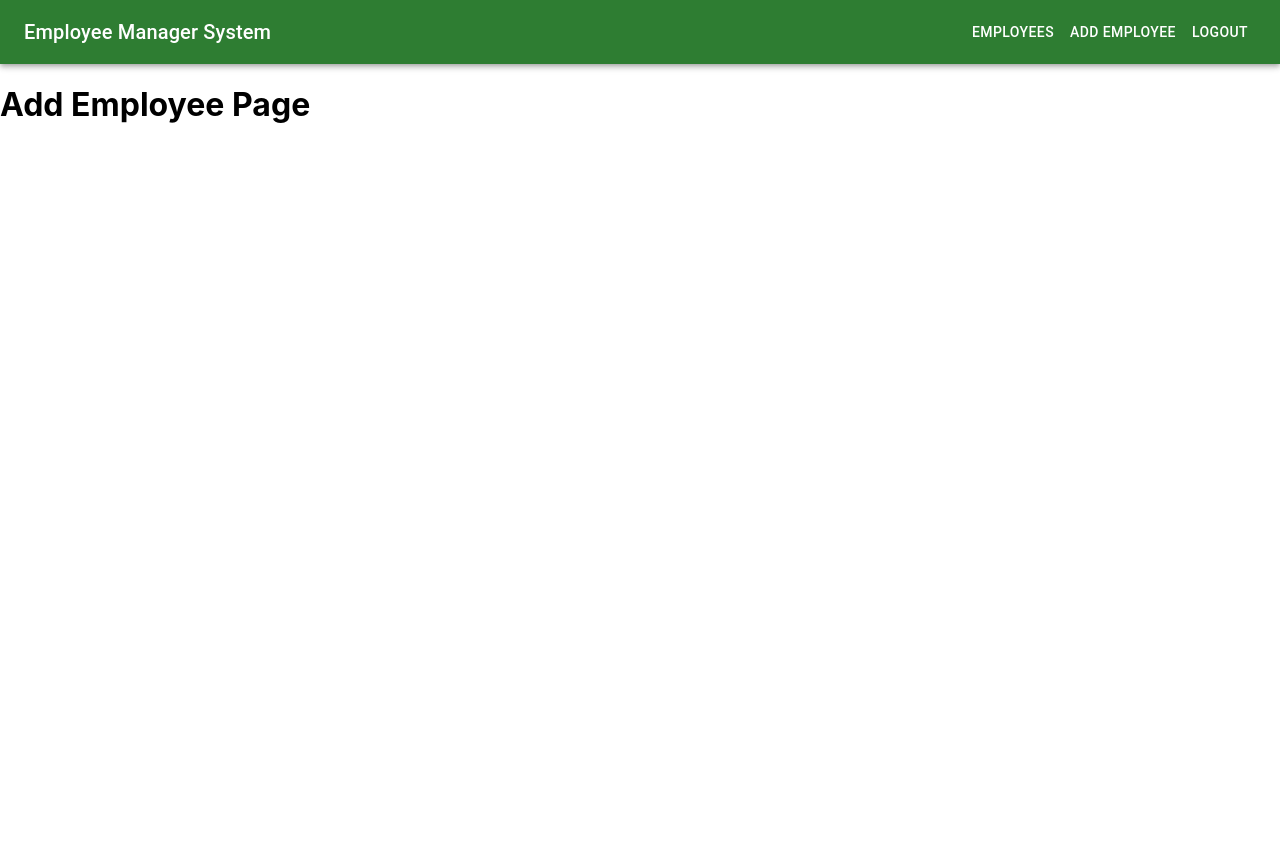
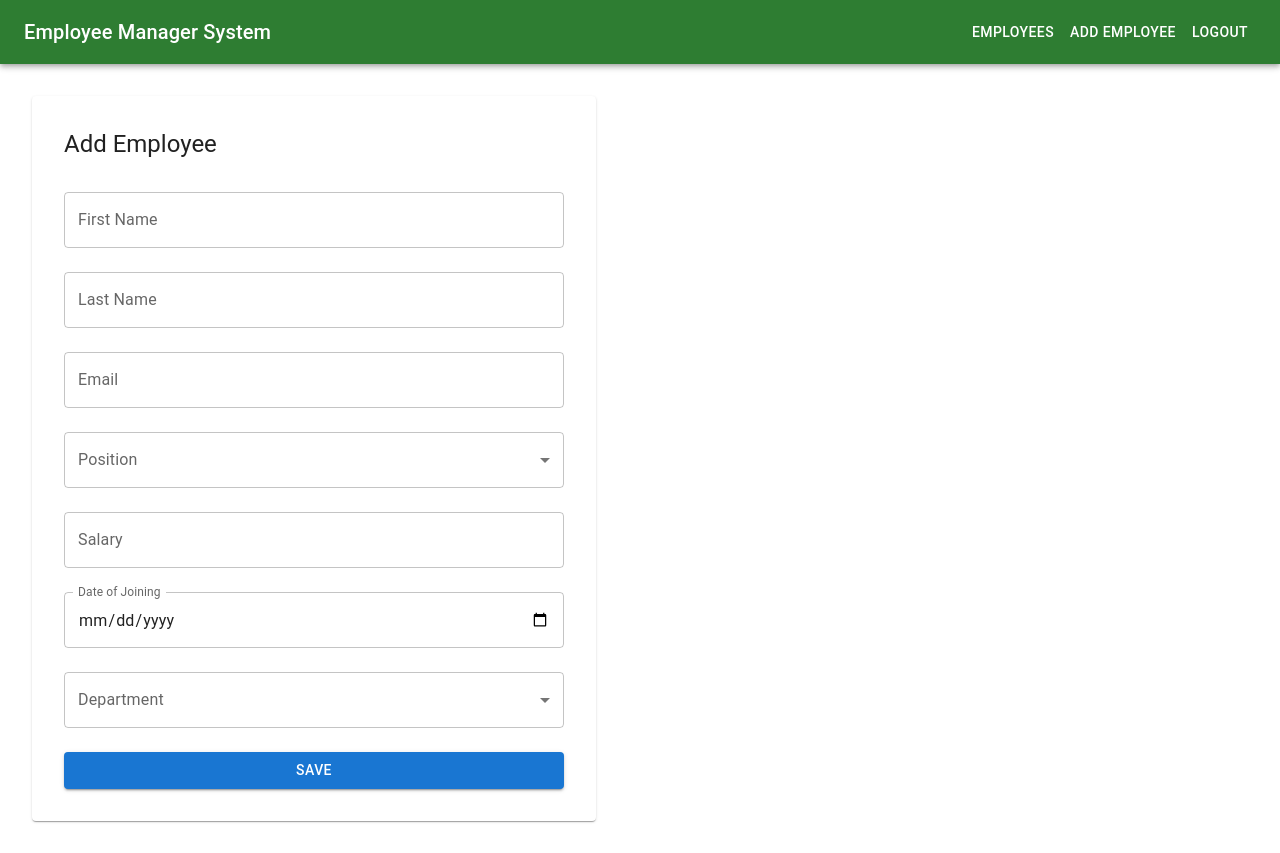
Before and after one commit to tanupreet21/EmployeeManagementSystem, a React (Create React App) app in the folder frontend/: page /employee/add in a window 1280 px wide. Before the commit the page ends 800 px from the top, so only its background shows below. Built offline with nearby package versions, Linux system fonts and the light colour scheme.

Commit message:
Added AddEmployee UI

```diff
--- a/frontend/src/components/AddEmployee.jsx
+++ b/frontend/src/components/AddEmployee.jsx
@@ -1,5 +1,176 @@
-export default function AddEmployee(){
-    return (
-        <h1>Add Employee Page</h1>
+import React, { useState } from "react";
+import {
+  Box,
+  Card,
+  TextField,
+  Button,
+  Typography,
+  MenuItem,
+} from "@mui/material";
+import axios from "../api/axios";
+import { useNavigate } from "react-router-dom";
+
+const departments = ["HR", "Engineering", "Finance", "Marketing"];
+const positions = ["Manager", "Developer", "Analyst", "Designer"];
+
+const AddEmployee = () => {
+
+    const navigate = useNavigate();
+
+    const [ form, setForm ] = useState({
+        first_name: "",
+        last_name: "",
+        email:"",
+        position:"",
+        salary:"",
+        date_of_joining:"",
+        department:""
+    });
+
+    const [errors, setErrors] = useState({});
+
+    const handleChange = (e) => {
+        setForm({
+            ...form, [e.target.name]: e.target.value
+        });
+    };
+
+    const validate = () => {
+        const err = {};
+        if (!form.first_name.trim()) err.first_name = "First name is required";
+        if (!form.last_name.trim()) err.last_name = "Last name is required";
+        if (!form.email.trim()) err.email = "Email is required";
+        if (!form.position.trim()) err.position = "Position is required";
+        if (!form.salary) err.salary = "Salary is required";
+        if (!form.date_of_joining) err.date_of_joining = "Join date required";
+        if (!form.department.trim()) err.department = "Department required";
+
+        setErrors(err);
+        return Object.keys(err).length === 0;
+    };
+
+    const handleSubmit = async(e) => {
+
+        e.preventDefault();
+
+        if(!validate()) return;
+
+        try {
+            await axios.post("/employees",form);
+            navigate("/employees");
+        } catch (error) {
+            console.error("Error adding employee:", error);
+        }
+    };
+    return(
+        <Box display="flex" justifyContent="centre" minheight="100vh" p={4}>
+            <Card sx={{ width: 500, p: 4 }}>
+                <Typography variant="h5" mb={2}>
+                    Add Employee
+                </Typography>
+                <form onSubmit={handleSubmit}>
+                    <TextField
+                        fullWidth
+                        label="First Name"
+                        name="first_name"
+                        margin="normal"
+                        value={form.first_name}
+                        onChange={handleChange}
+                        error={Boolean(errors.first_name)}
+                        helperText={errors.first_name}
+                />
+
+                <TextField
+                    fullWidth
+                    label="Last Name"
+                    name="last_name"
+                    margin="normal"
+                    value={form.last_name}
+                    onChange={handleChange}
+                    error={Boolean(errors.last_name)}
+                    helperText={errors.last_name}
+                />
+
+                <TextField
+                    fullWidth
+                    label="Email"
+                    name="email"
+                    margin="normal"
+                    value={form.email}
+                    onChange={handleChange}
+                    error={Boolean(errors.email)}
+                    helperText={errors.email}
+                />
+
+                <TextField
+                    select
+                    fullWidth
+                    label="Position"
+                    name="position"
+                    margin="normal"
+                    value={form.position}
+                    onChange={handleChange}
+                    error={Boolean(errors.position)}
+                    helperText={errors.position}
+                >
+                    {positions.map((p) => (
+                        <MenuItem key={p} value={p}>{p}</MenuItem>
+                    ))}
+                </TextField>
+
+                <TextField
+                    fullWidth
+                    label="Salary"
+                    name="salary"
+                    type="number"
+                    margin="normal"
+                    value={form.salary}
+                    onChange={handleChange}
+                    error={Boolean(errors.salary)}
+                    helperText={errors.salary}
+                />
+
+                <TextField
+                    fullWidth
+                    label="Date of Joining"
+                    name="date_of_joining"
+                    type="date"
+                    margin="normal"
+                    InputLabelProps={{ shrink: true }}
+                    value={form.date_of_joining}
+                    onChange={handleChange}
+                    error={Boolean(errors.date_of_joining)}
+                    helperText={errors.date_of_joining}
+                />
+
+                <TextField
+                    select
+                    fullWidth
+                    label="Department"
+                    name="department"
+                    margin="normal"
+                    value={form.department}
+                    onChange={handleChange}
+                    error={Boolean(errors.department)}
+                    helperText={errors.department}
+                >
+                    {departments.map((d) => (
+                        <MenuItem key={d} value={d}>{d}</MenuItem>
+                    ))}
+                </TextField>
+
+                <Button
+                    variant="contained"
+                    fullWidth
+                    sx={{ mt: 2 }}
+                    type="submit"
+                >
+                    Save
+                </Button>
+            </form>
+            </Card>
+        </Box>
     );
-}
+};
+
+export default AddEmployee;
--- a/frontend/src/components/EmployeeList.jsx
+++ b/frontend/src/components/EmployeeList.jsx
@@ -36,6 +36,17 @@ const EmployeeList = () => {
         };
         fetchEmployees();
     }, []);
+
+    const handleDelete = async (id) => {
+        if (!window.confirm("Delete this employee?")) return;
+
+        try {
+          await axios.delete(`/employees/${id}`);
+          setEmployees((prev) => prev.filter((e) => e._id !== id));
+        } catch (err) {
+          console.error("Delete failed:", err);
+        }
+    };
 
     const filteredEmployees = employees.filter((emp) =>
         `${emp.first_name} ${emp.last_name}`
@@ -90,7 +101,7 @@ const EmployeeList = () => {
                                                 <TableCell align="center">
                                                     <IconButton color="primary" onClick={() => alert(`View ${emp.first_name}`)}><Visibility /></IconButton>
                                                     <IconButton color="secondary" onClick={() => alert(`Edit ${emp.first_name}`)}><Edit /></IconButton>
-                                                    <IconButton color="error" onClick={() => alert(`Delete ${emp.first_name}`)}><Delete /></IconButton>
+                                                    <IconButton color="error" onClick={() => handleDelete(emp._id)}><Delete /></IconButton>
                                                 </TableCell>
 
                                             </TableRow>
```
